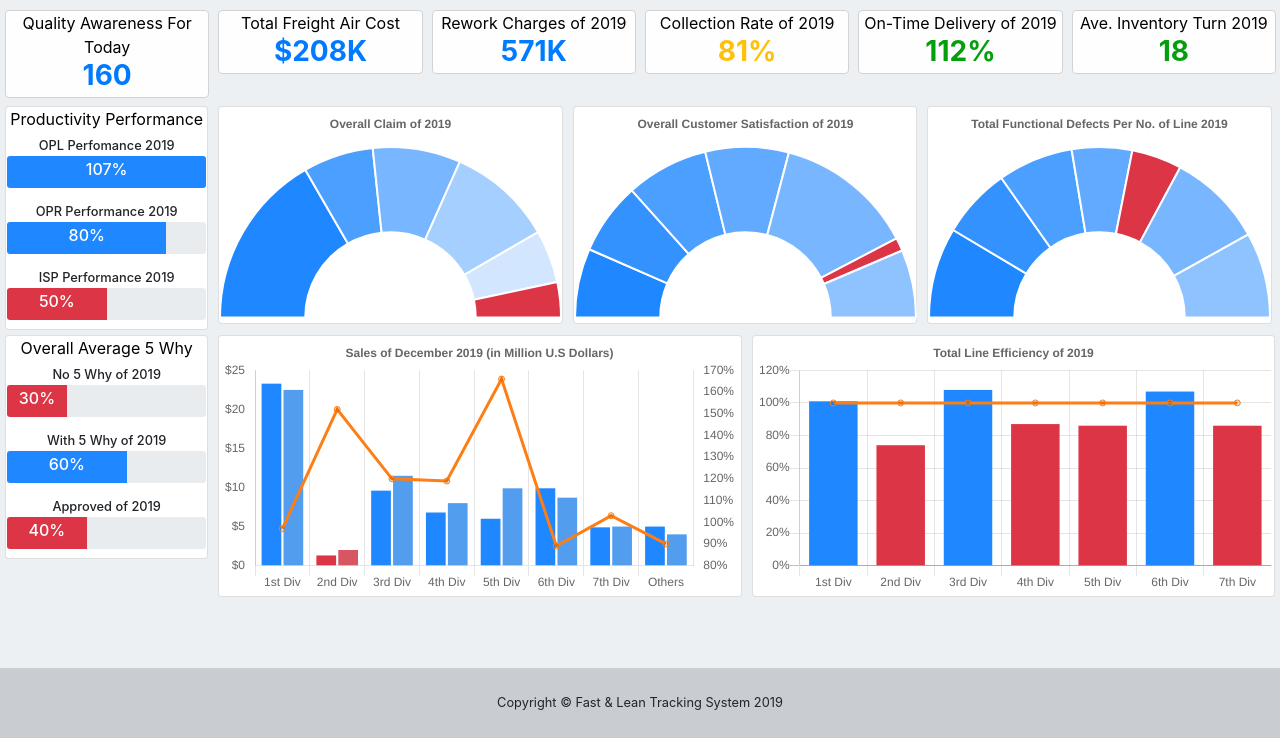
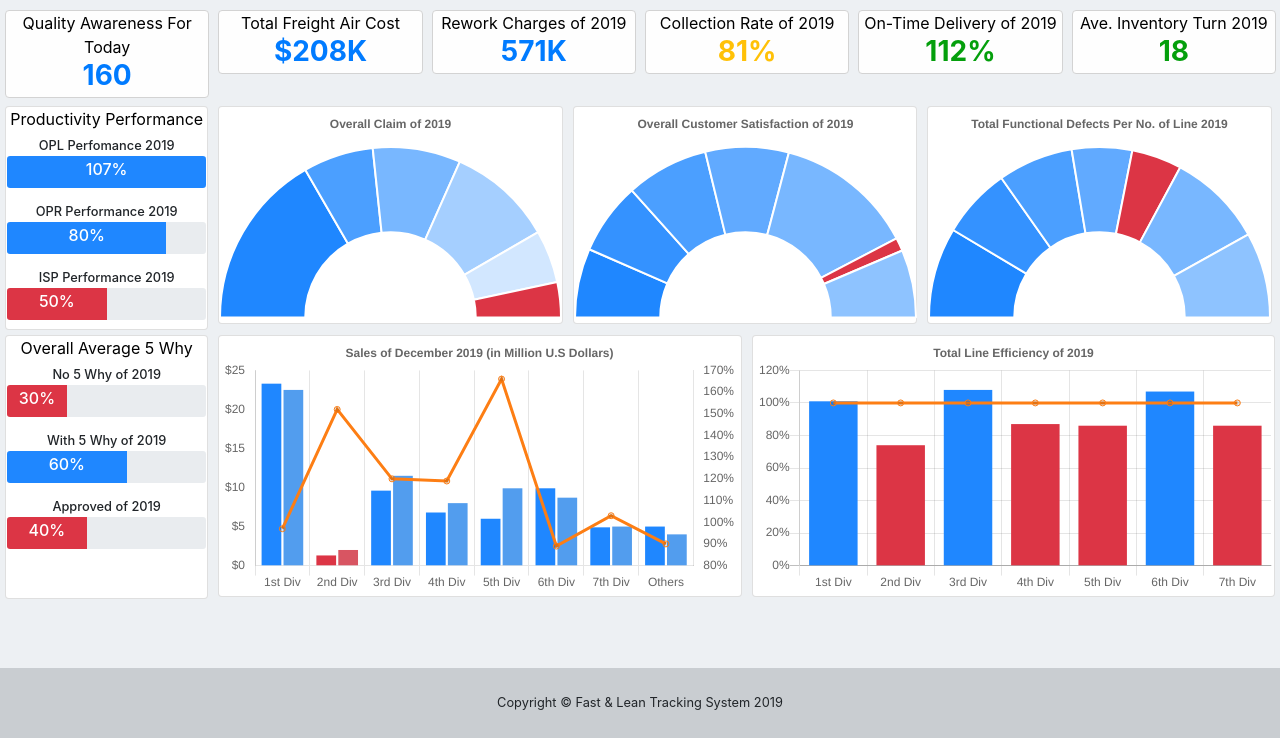
Before and after one commit to sevlacson/FLTDashboard, a plain HTML site: page WebContent/index.html in a window 1280 px wide. Shown: the part 62-800 px from the top of the page. Drawn offline with Linux system fonts and the light colour scheme.

Commit message:
Modified 5 why card

```diff
--- a/WebContent/index.html
+++ b/WebContent/index.html
@@ -149,7 +149,7 @@
               <div class="row">
 
                 <div class="col-md-2">
-                  <div class="card mb-0">
+                  <div class="card mb-0"  style="padding-bottom: 40px;">
                     <a href="5why.html" style="color:black;" class="text-center">Overall Average 5 Why</a>
                     <div class="alert alert-white text-center">
                       <a><h7>No 5 Why of 2019</h7></a>
```
